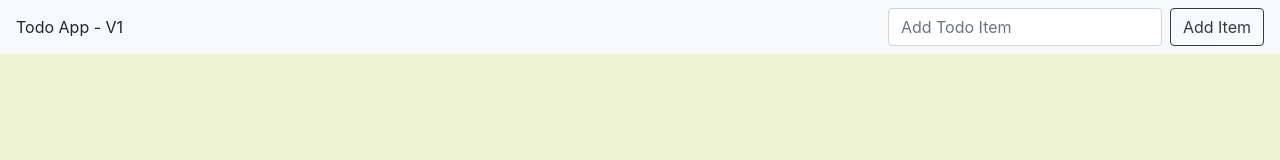
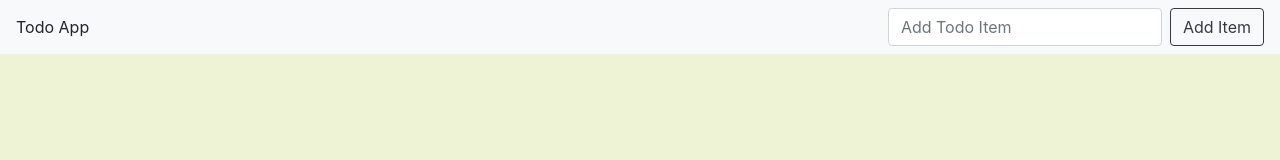
Before and after one commit to sanjaysaini2000/react-todo-app, a React (Create React App) app: page / in a window 1280 px wide. Shown: the top 160 px of the page. Built offline with nearby package versions, Linux system fonts and the light colour scheme.

Commit message:
rollback prev change

```diff
--- a/src/components/navBar.jsx
+++ b/src/components/navBar.jsx
@@ -5,7 +5,7 @@ export default class NavBar extends Component {
   render() {
     return (
       <nav className="navbar navbar-expand-lg navbar-light bg-light">
-        Todo App - V1
+        Todo App
         <button
           className="navbar-toggler"
           type="button"
```
